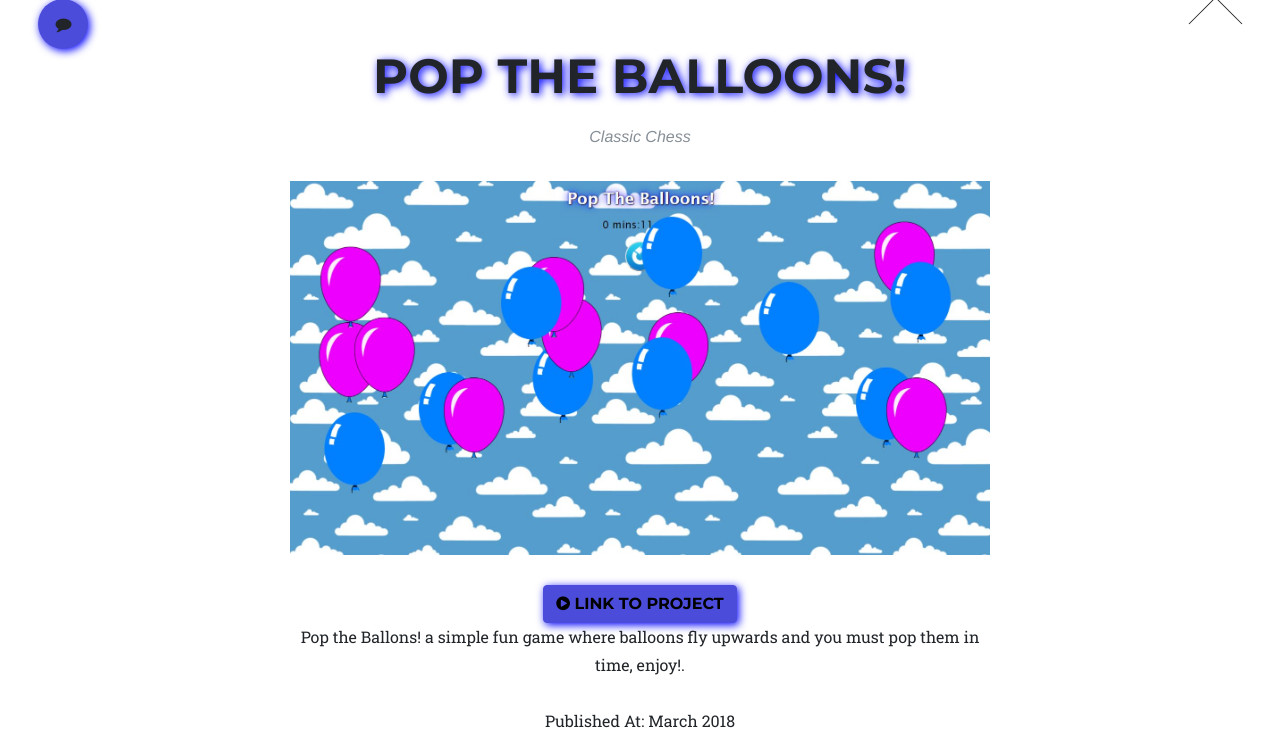
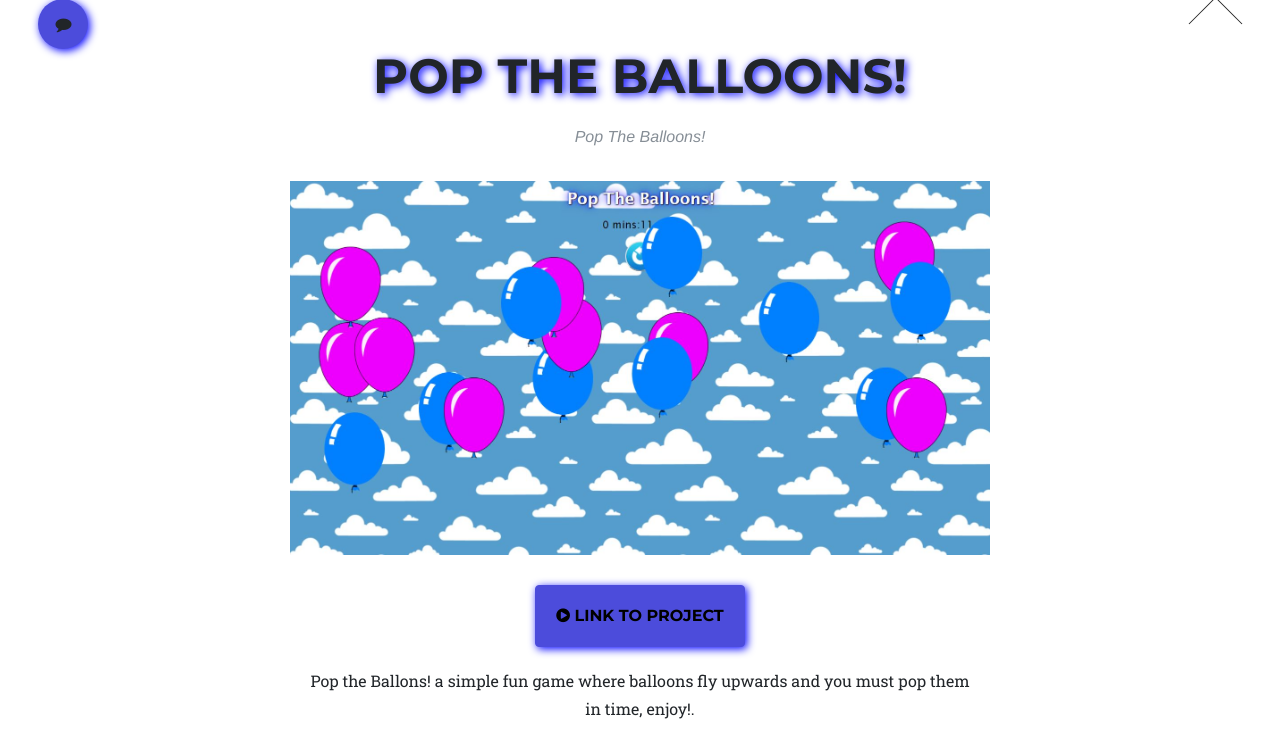
Before and after one commit to PreisTomer/CA-Portfolio, a plain HTML site: page index.html in a window 1280 px wide. Both pictures are taken after a click on the link 1020 px from the left and 2717 px from the top of the page. Shown: the part 2382-3117 px from the top of the page. Drawn offline with Linux system fonts and the light colour scheme; a web font is replaced by a local one.

Commit message:
updated 20.3.18 gallery

```diff
--- a/css/ca-gallery.css
+++ b/css/ca-gallery.css
@@ -97,7 +97,7 @@ body {
     z-index: 100000;
     background: lightblue;
     width: 30vw;
-    left: -30vw;
+    left: -35vw;
     transition: all 0.3s ease;
     display: flex;
     flex-direction: column;
@@ -115,6 +115,7 @@ body {
 }
 .offcanvas-aside-open {
     left: 0;
+
 }
 #mainNav {
     background-color: #222222;
@@ -162,7 +163,7 @@ body {
         padding-bottom: 0px;
         -webkit-transition: padding-top 0.3s, padding-bottom 0.3s;
         -moz-transition: padding-top 0.3s, padding-bottom 0.3s;
-        /* transition: padding-top 0.3s, padding-bottom 0.3s; */
+        transition: padding-top 0.3s, padding-bottom 0.3s;
         border: none;
         /* background-color: transparent; */
     }
@@ -769,3 +770,9 @@ fieldset[disabled] .btn-xl:hover {
     background-color: white;
     box-shadow: 2px 2px 8px blue;
 }
+.proj-link{
+    padding:20px;
+}
+.proj-desc{
+    padding:20px;
+}
--- a/index.html
+++ b/index.html
@@ -101,7 +101,7 @@
   <!-- Navigation -->
   <nav class="navbar navbar-expand-lg navbar-dark fixed-top" id="mainNav">
     <div class="container">
-      <a class="navbar-brand js-scroll-trigger" href="#page-top">Meet Me</a>
+      <a class="navbar-brand js-scroll-trigger" href="#page-top">Tomer Preis</a>
       <button class="navbar-toggler navbar-toggler-right" type="button" data-toggle="collapse" data-target="#navbarResponsive"
         aria-controls="navbarResponsive" aria-expanded="false" aria-label="Toggle navigation">
         <i class="fa fa-bars"></i>
--- a/js/main.js
+++ b/js/main.js
@@ -9,7 +9,7 @@ var gProjs =
             desc: "This fun project was designed to show one can have with JavaScript. The computer decides on a number which the user can guess, if the user guesses wrong the computer will tell the user whether the number is too low or too high until the user guesses the correct number. fun!",
             url: "portfolio/thumb/guessNum.jpg",
             publishedAt: "March 2018",
-            labels: ["JavaScript", "Prompts"],
+            labels: ["JavaScript", " " + "Prompts"],
         },
         {
             id: "touchNums",
@@ -18,7 +18,7 @@ var gProjs =
             desc: "In this game the user must click on the right order of numbers in the shortest time possible, it's a race against the clock! with three difficulty levels time passes quickly when you are having fun.",
             url: "portfolio/thumb/touchNum.jpg",
             publishedAt: "March 2018",
-            labels: ["Matrixes", "Mouse Events"],
+            labels: ["Matrixes", " " + "Mouse Events"],
         },
 
         {
@@ -28,7 +28,7 @@ var gProjs =
             desc: "This fun game bounces a picture into the view of the user to grab attention. The user must guess what is in the picture by clicking one of two options. If he is correct a score is added, the button turns red or green according to the right or wrong answer and a message is displayed. A final score is displaed when the game is over. The question crab is waiting for you!",
             url: "portfolio/thumb/inPic.jpg",
             publishedAt: "March 2018",
-            labels: ["CSS", "Mouse events"],
+            labels: ["CSS", " " + "Mouse events"],
         },
 
         {
@@ -38,7 +38,7 @@ var gProjs =
             desc: "This well built game provides hours of fun! just like the windows classic, you must click on empty tiles that have no mines. If a mine is clicked the game is over, the user loses. The mines are surrounded by numbers that show the user if a mine is close. The user can right-click to create a flag over tiles that are suspected to be mines, if the user covers all the mines they win!",
             url: "portfolio/thumb/minesweeper.jpg",
             publishedAt: "March 2018",
-            labels: ["Matrixes", "Mouse events"],
+            labels: ["Matrixes"," " + "Mouse events"],
         },
 
         {
@@ -48,17 +48,17 @@ var gProjs =
             desc: "This game is based and named upon the classis Japanese Sokoban game. The user must travel the board with a Mario character to push boxes to their intended places. If the user gets stuck and cannot finish the level the game must be reset. The user wins when all the boxes are in their right place.",
             url: "portfolio/thumb/sokoban.jpg",
             publishedAt: "March 2018",
-            labels: ["Matrixes", "Keyboard events"],
+            labels: ["Matrixes", " " + "Keyboard events"],
         },
 
         {
             id: "balloons",
             name: "Pop The Balloons!",
-            title: "Classic Chess",
+            title: "Pop The Balloons!",
             desc: "Pop the Ballons! a simple fun game where balloons fly upwards and you must pop them in time, enjoy!.",
             url: "portfolio/thumb/pop-balloons.jpg",
             publishedAt: "March 2018",
-            labels: ["CSS", "Mouse events"],
+            labels: ["CSS", " " +"Mouse events"],
         },
 
     ];
@@ -73,6 +73,8 @@ $(document).ready(function () {
         var url = `https://mail.google.com/mail/?view=cm&fs=1&to=${email}&su=${subject}&body=${message}`;
         window.location = url;
     });
+
+    //Nav Bar toggle Contact - opens aside;
     $('.toggle-side-bar').on('click', function(e){
         $('.offcanvas-aside').toggleClass("offcanvas-aside-open");
         e.preventDefault();
@@ -118,10 +120,10 @@ function initPage(proj) {
                     <h2>${proj.name}</h2>
                     <p class="item-intro text-muted">${proj.title}</p>
                     <img class="img-fluid d-block mx-auto" src="img/portfolio/full/${proj.id}.jpg" alt="">
-                    <a class="btn btn-primary" href="proj/${proj.id}/index.html">
+                    <a class="btn btn-primary proj-link" href="proj/${proj.id}/index.html">
                     <i class="fa fa-play-circle"></i>
                         Link To Project</a>
-                    <p>${proj.desc}
+                    <p class="proj-desc">${proj.desc}
                     </p>
                     <ul class="list-inline">
                       <li>Published At: ${proj.publishedAt}</li>
```
